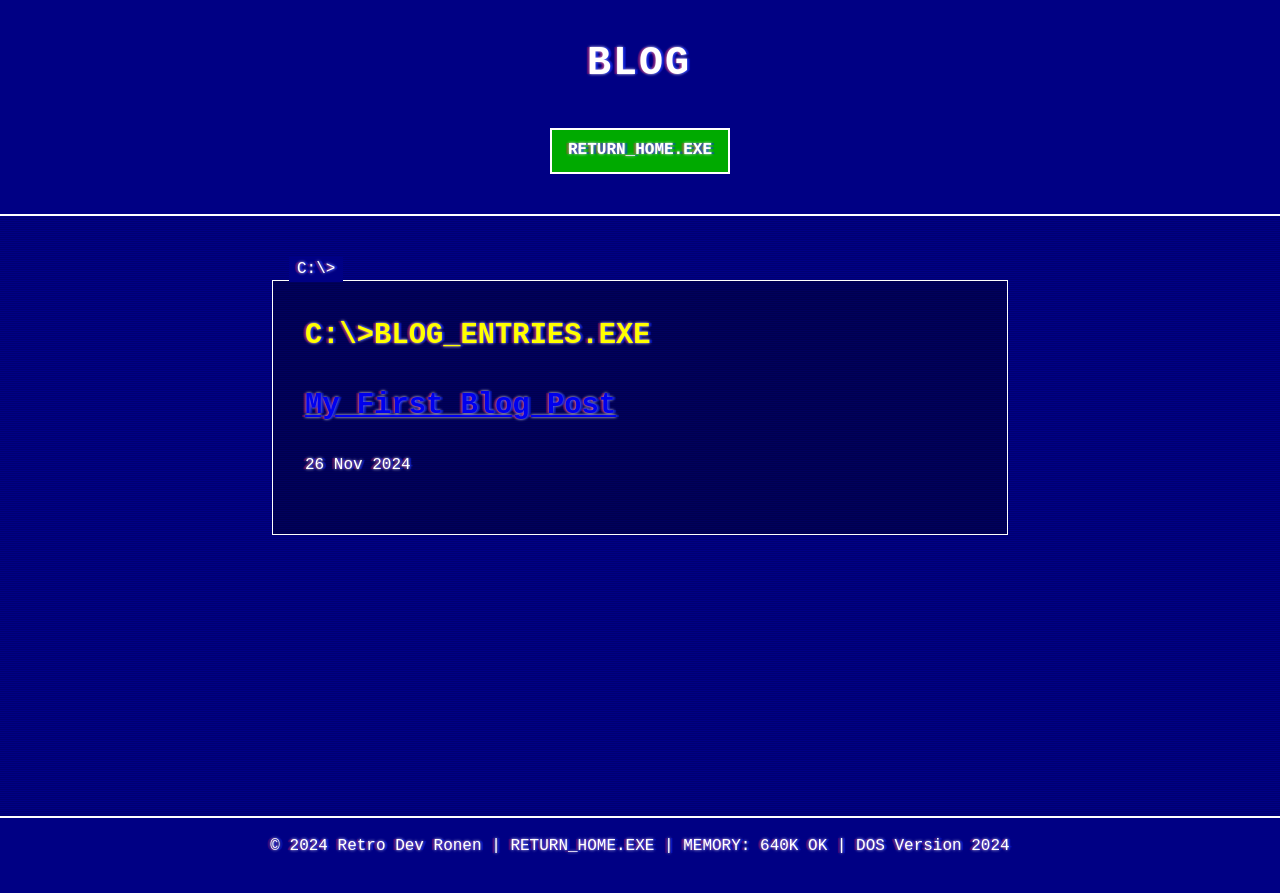
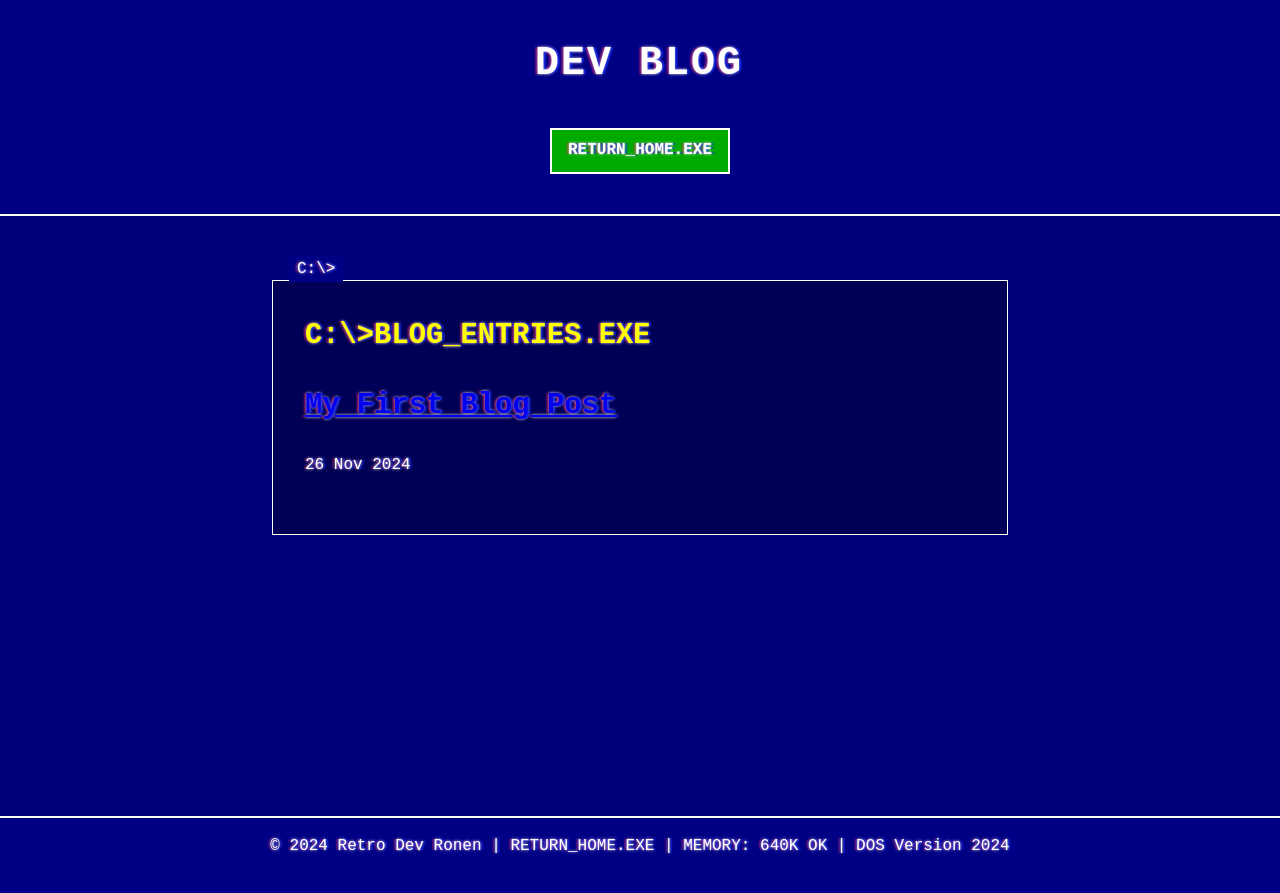
Before and after one commit to ronblue77/Retro-Dev-Ronen.github.io, a Jekyll site: the page built from blog.html, in a window 1280 px wide. Shown: the top 893 px of the page. Built offline with Jekyll 4.4.1, drawn with Linux system fonts in a browser that asks for light colours.

Commit message:
fixing blog site jekill paths

```diff
--- a/_config.yml
+++ b/_config.yml
@@ -1,3 +1,3 @@
 title: Retro Dev Ronen
-baseurl: ""
+baseurl: "/Retro-Dev-Ronen.github.io"
 url: "https://ronblue77.github.io"
--- a/blog.html
+++ b/blog.html
@@ -1,13 +1,13 @@
 ---
 layout: default
-title: Blog
+title: Dev Blog
 ---
 <section class="retro-text">
     <h2>C:\>BLOG_ENTRIES.EXE</h2>
     <div class="blog-posts">
         {% for post in site.posts %}
         <article>
-            <h2><a href="{{ post.url }}">{{ post.title }}</a></h2>
+            <h2><a href="{{ site.baseurl }}{{ post.url }}">{{ post.title }}</a></h2>
             <p class="date">{{ post.date | date_to_string }}</p>
         </article>
         {% endfor %}
```
